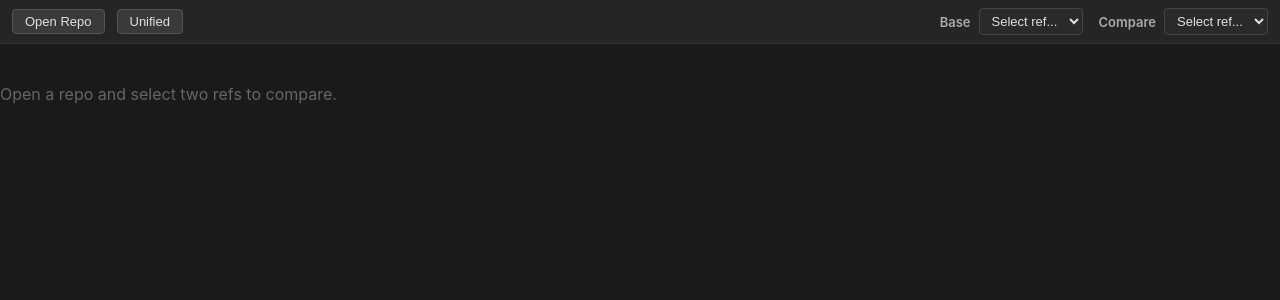
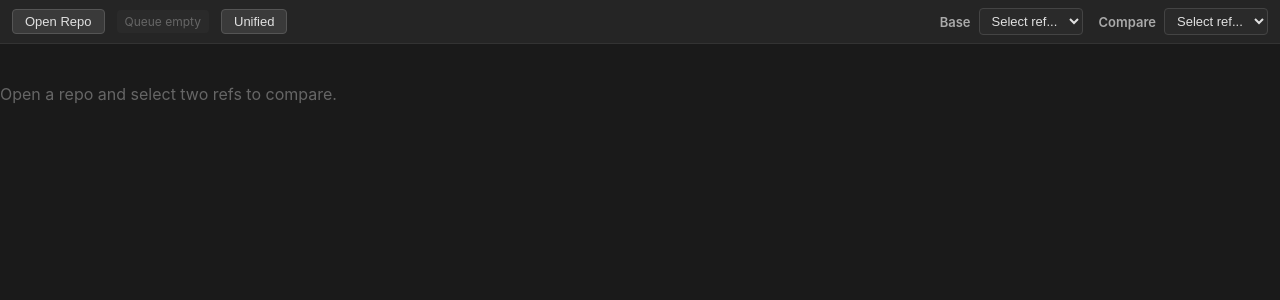
Before and after one commit to bbassett/differ, a SvelteKit app: page / in a window 1280 px wide. Shown: the top 300 px of the page. Built offline with nearby package versions, Linux system fonts and the light colour scheme.

Commit message:
Add queue status indicator with polling

```diff
--- /dev/null
+++ b/src/lib/QueueStatus.svelte
@@ -0,0 +1,46 @@
+<script lang="ts">
+  import { invoke } from '@tauri-apps/api/core';
+  import { onMount, onDestroy } from 'svelte';
+
+  let pending = $state(0);
+  let interval: ReturnType<typeof setInterval>;
+
+  async function poll() {
+    try {
+      pending = await invoke<number>('get_queue_length');
+    } catch {
+      // ignore polling errors
+    }
+  }
+
+  onMount(() => {
+    poll();
+    interval = setInterval(poll, 2000);
+  });
+
+  onDestroy(() => {
+    clearInterval(interval);
+  });
+</script>
+
+<div class="queue-status" class:has-items={pending > 0}>
+  {#if pending > 0}
+    {pending} comment{pending !== 1 ? 's' : ''} pending
+  {:else}
+    Queue empty
+  {/if}
+</div>
+
+<style>
+  .queue-status {
+    font-size: 12px;
+    color: #666;
+    padding: 4px 8px;
+    border-radius: 4px;
+    background: #2a2a2a;
+  }
+  .queue-status.has-items {
+    color: #d29922;
+    background: #d2992215;
+  }
+</style>
--- a/src/routes/+page.svelte
+++ b/src/routes/+page.svelte
@@ -4,6 +4,7 @@
   import RefSelector from '$lib/RefSelector.svelte';
   import DiffViewer from '$lib/DiffViewer.svelte';
   import CommentBox from '$lib/CommentBox.svelte';
+  import QueueStatus from '$lib/QueueStatus.svelte';
 
   type RefInfo = { name: string; refType: string };
   type DiffResult = {
@@ -83,6 +84,7 @@
     {#if repoPath}
       <span class="repo-path">{repoPath}</span>
     {/if}
+    <QueueStatus />
     <button onclick={() => viewMode = viewMode === 'split' ? 'unified' : 'split'}>
       {viewMode === 'split' ? 'Unified' : 'Split'}
     </button>
```
